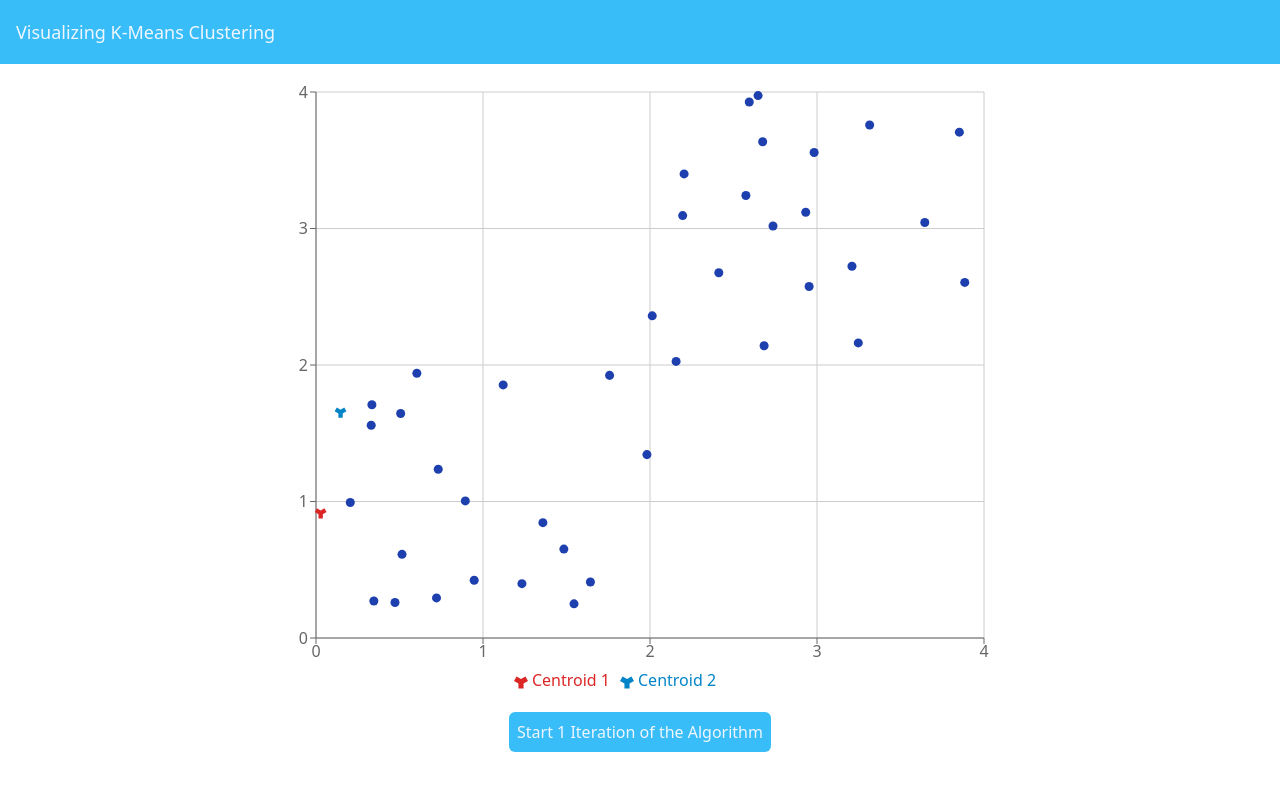
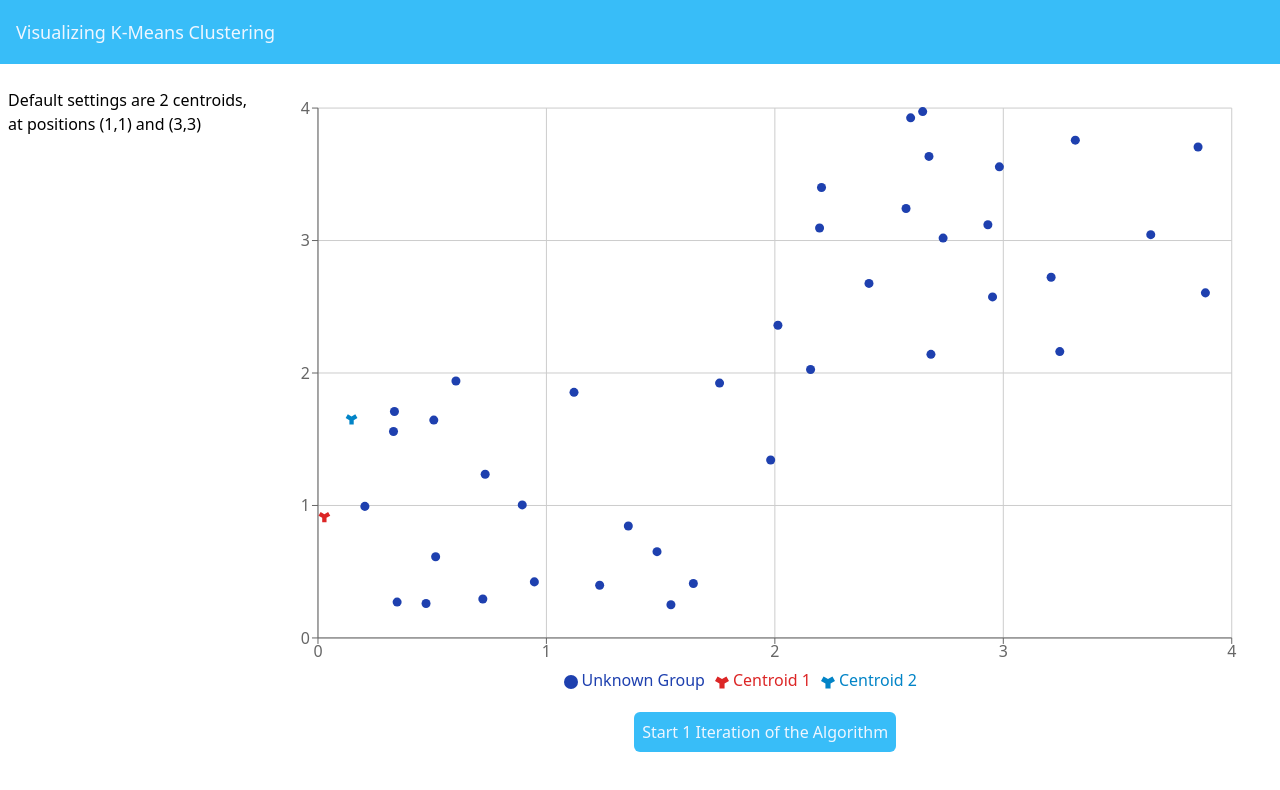
Before and after one commit to Yuheng3107/machine-learning-algorithms-viz, a React (Vite) app: page / in a window 1280 px wide. Shown: the top 790 px of the page. Built offline with nearby package versions, Linux system fonts and the light colour scheme.

Commit message:
Fixed bug that caused unknown group to not render

```diff
--- a/src/components/KMeansVisualization.tsx
+++ b/src/components/KMeansVisualization.tsx
@@ -1,5 +1,6 @@
 import ScatterPlot from "./ScatterPlot";
 import { Point } from "./ScatterPlot";
+import Form from "./SettingsForm";
 import { useEffect, useState } from "react";
 
 export default function KMeansVisualization() {
@@ -13,6 +14,8 @@ export default function KMeansVisualization() {
   const [centroids, setCentroids] = useState<Point[]>([
     { x: 1, y: 1 },
     { x: 3, y: 3 },
+    { x: 1, y: 3 },
+    { x: 3, y: 1 },
   ]);
   const [centroidCount, setCentroidCount] = useState(2);
   // this map will store the centroid corresponding to each point
@@ -157,7 +160,10 @@ export default function KMeansVisualization() {
 
   return (
     <div className="flex justify-center">
-      <div className="h-[80vh] lg:w-3/5 w-screen flex-col justify-center items-center">
+      <div className="h-[80vh] w-screen flex-col justify-center items-center m-2 p-2">
+        <div className="h-full w-full flex">
+          <Form></Form>
+          <div className="w-screen">
             <ScatterPlot
               centroids={centroids}
               points={points}
@@ -173,5 +179,7 @@ export default function KMeansVisualization() {
             </div>
           </div>
         </div>
+      </div>
+    </div>
   );
 }
--- a/src/components/ScatterPlot.tsx
+++ b/src/components/ScatterPlot.tsx
@@ -19,14 +19,14 @@ interface ScatterPlotProps {
   noisyPoints: Point[];
 }
 
-const COLORS = ["#dc2626", "#0284c7", "#fc6238", "#ff5c77"];
+const COLORS = ["#dc2626", "#0284c7", "#fc6238", "#ff5c77", "#ffd872"];
 export default function ScatterPlot({
   centroids,
   points,
   noisyPoints,
 }: ScatterPlotProps) {
   const renderLegend =
-    noisyPoints.length !== 0 && points.every((point) => point.length !== 0);
+    noisyPoints.length !== 0 && points.every((point) => point.length === 0);
   console.log(centroids);
   console.log(noisyPoints);
   console.log(points[0]);
--- /dev/null
+++ b/src/components/SettingsForm.tsx
@@ -0,0 +1,8 @@
+export default function Form() {
+  return (
+    <div className="lg:w-1/4">
+      <h2>Default settings are 2 centroids, at positions (1,1) and (3,3)</h2>
+      <form action=""></form>
+    </div>
+  );
+}
```
Also changed, not shown: src/components/Cross.tsx (deleted). Lines whose indentation alone changed are shown as unchanged.
